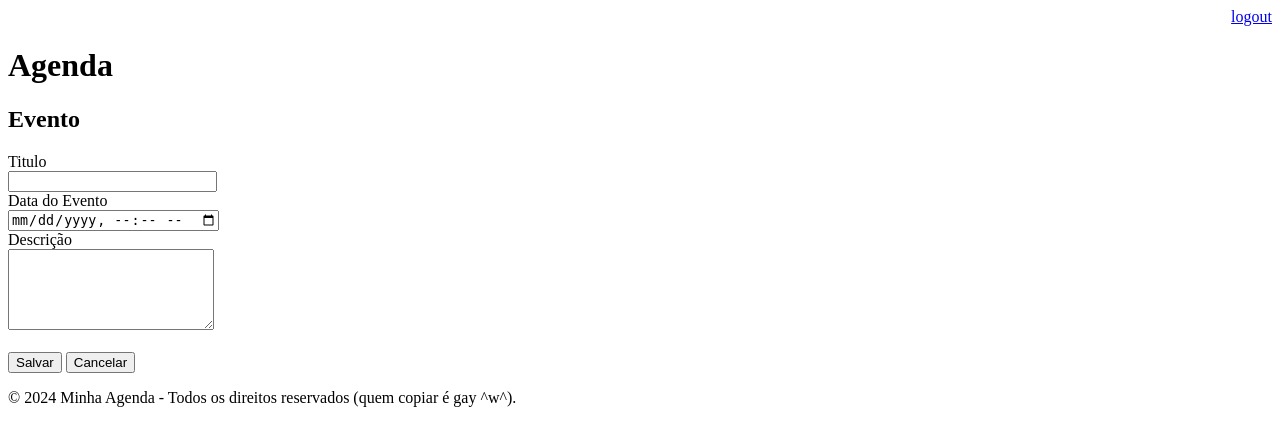
After one commit to RuanSpinelli/agenda_django, a Django app: page /agenda/evento/ in a window 1280 px wide. The commit adds this page. Shown: the top 446 px of the page. Run offline with Django 4.2, Linux system fonts and the light colour scheme; a user stored in the database is signed in.

Commit message:
create
agora é possivel inserir eventos novos na agenda eletronica

```diff
--- a/agenda/agenda/urls.py
+++ b/agenda/agenda/urls.py
@@ -23,7 +23,9 @@ urlpatterns = [
     path('admin/', admin.site.urls),
     path("agenda/", views.lista_eventos, name="lista_eventos"),
     path("", views.index),
-    path('login/', views.login_user),
+    path('login/', views.login_user, name="login"),
+    path("agenda/evento/submit", views.submit_evento),
     path('login/submit', views.submit_login),
-    path('logout/', views.logout_user)
+    path('logout/', views.logout_user),
+    path("agenda/evento/", views.evento, name="evento")
 ]
--- a/agenda/core/templates/agenda.html
+++ b/agenda/core/templates/agenda.html
@@ -3,8 +3,9 @@
 {% block content %}
     <h2>Agendamentos</h2>
 
-
-
+    <a href="{% url 'evento' %}">
+        <button type="button"> Novo evento</button>
+    </a>
     <p>Total de eventos: {{ eventos.count }}</p>  <!-- Adicione esta linha -->
 
     <ul style="font-size: 18px;">
--- /dev/null
+++ b/agenda/core/templates/evento.html
@@ -0,0 +1,25 @@
+{% extends "model-page.html" %}
+
+{% block content %}
+
+<h2> Evento </h2>
+<form action="submit" method="post"> {% csrf_token %}
+    <label> Titulo </label>
+    <br>
+    <input type="text" name="titulo" size="23">
+    <br>
+    <label> Data do Evento</label>
+    <br>
+    <input type="datetime-local" name="data_evento">
+    <br>
+    <label> Descrição </label>
+    <br>
+    <textarea name="descricao" rows="5" cols="23"></textarea>
+    <br><br>
+    <button type="submit">Salvar</button>
+    <a href="/">
+        <button type="button">Cancelar</button>
+
+    </a>
+</form>
+{% endblock %}
--- a/agenda/core/views.py
+++ b/agenda/core/views.py
@@ -45,3 +45,23 @@ def lista_eventos(request):
     eventos = Evento.objects.all()  # Obtém todos os eventos
     return render(request, 'agenda.html', {'eventos': eventos})  # Certifique-se de que 'agenda.html' está no caminho correto
     """
+
+
+@login_required(login_url="/login/")
+def evento(request):
+    return render(request, "evento.html")
+
+
+@login_required(login_url="/login/")
+def submit_evento(request):
+    if request.method == "POST":
+        titulo = request.POST.get("titulo")
+        data_evento = request.POST.get("data_evento")
+        descricao = request.POST.get("descricao")
+        usuario = request.user
+        Evento.objects.create(titulo=titulo,
+                              data_evento=data_evento,
+                              descricao= descricao,
+                              usuario= usuario)
+
+    return redirect("/")
```
Also changed, not shown: agenda/db.sqlite3.
